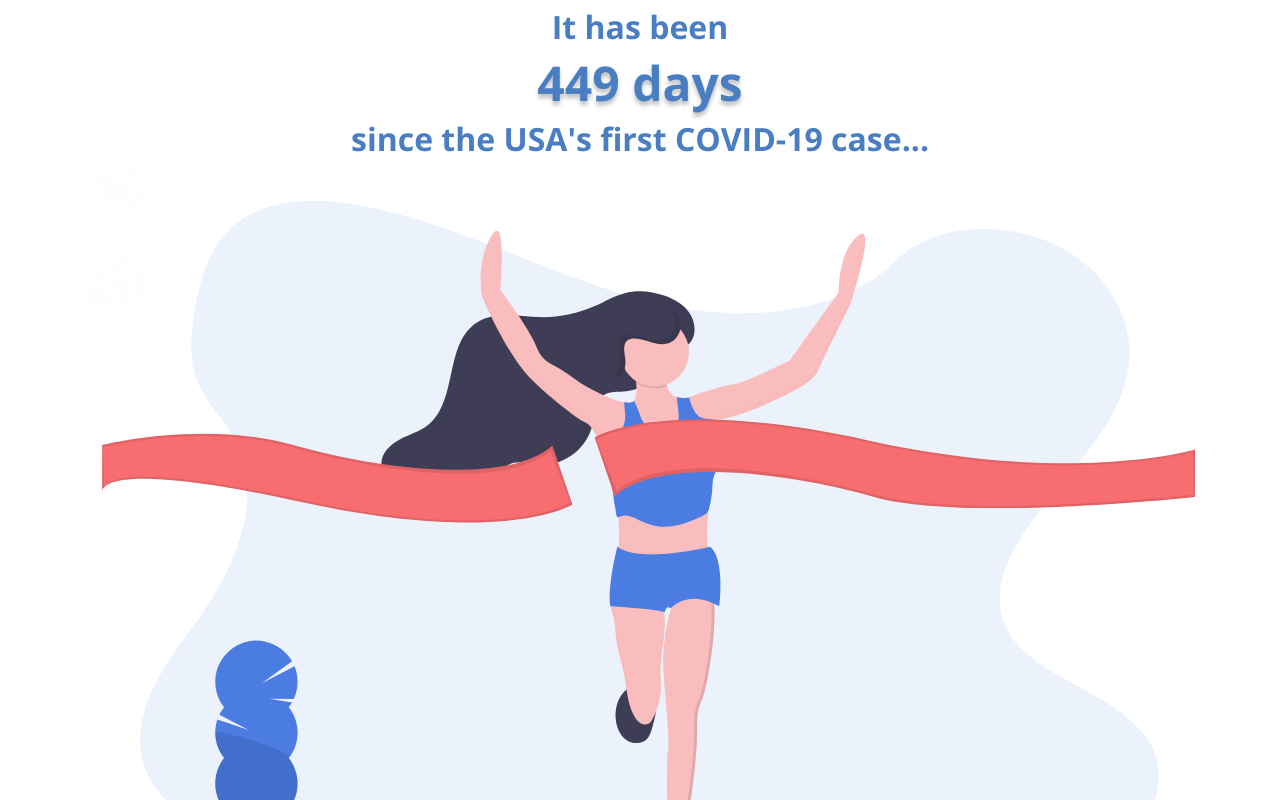
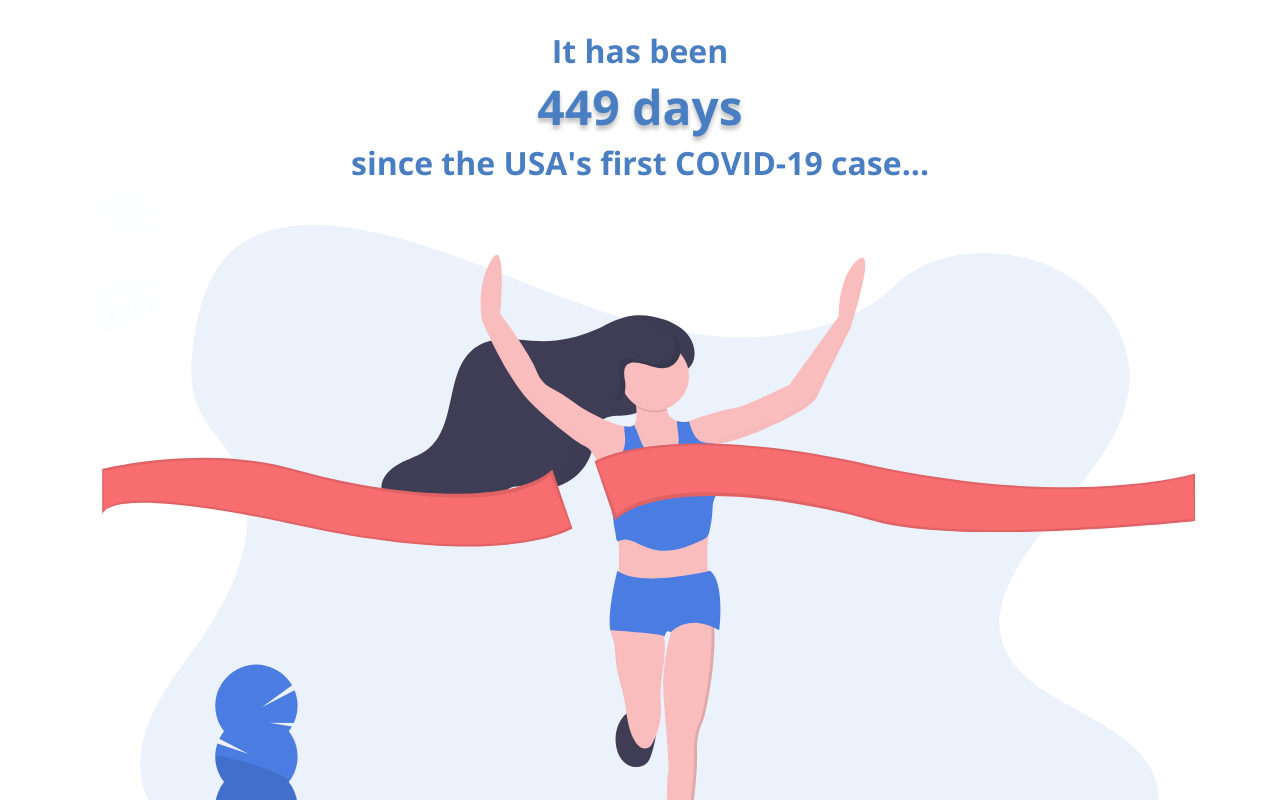
Before and after one commit to RaynyT/COVID-19-Risk-Assessment-Tool, a React (Create React App) app in the folder covrt/: page / in a window 1280 px wide. Shown: the top 800 px of the page. Built offline with nearby package versions, Linux system fonts and the light colour scheme.

Commit message:
Add margin to splash screen

```diff
--- a/covrt/src/components/Landing.css
+++ b/covrt/src/components/Landing.css
@@ -55,3 +55,7 @@
 .learn-more-link {
     margin-top: 1rem;
 }
+
+.main-container {
+    margin-top: 2rem;
+}
--- a/covrt/src/components/Landing.js
+++ b/covrt/src/components/Landing.js
@@ -35,7 +35,7 @@ function Splash(props) {
     const daysSince = today.diff(covidStart, "days");
 
     return (
-        <div className="container" onClick={props.clickCallback}>
+        <div className="container main-container" onClick={props.clickCallback}>
             <div>
                 <h1 className="blue landing-text">It has been</h1>
                 <h1 className="blue landing-text large-text-shadow">{daysSince} days</h1>
```
